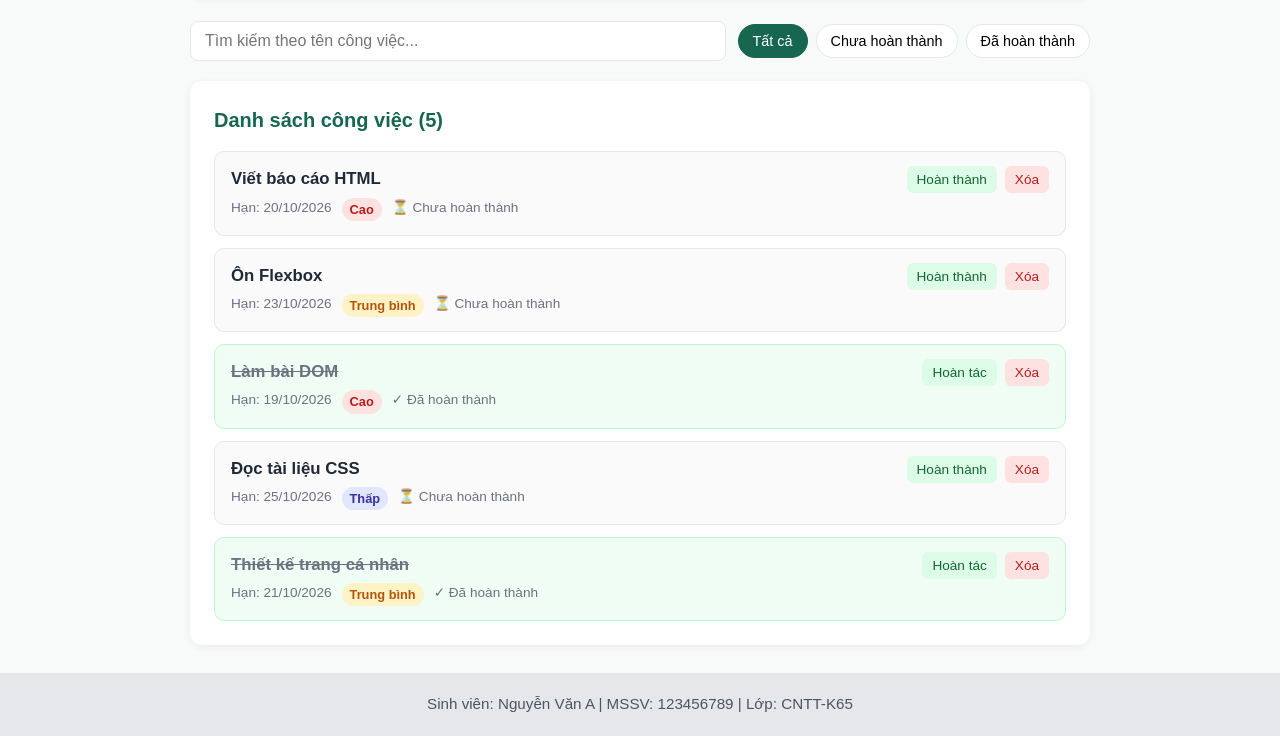
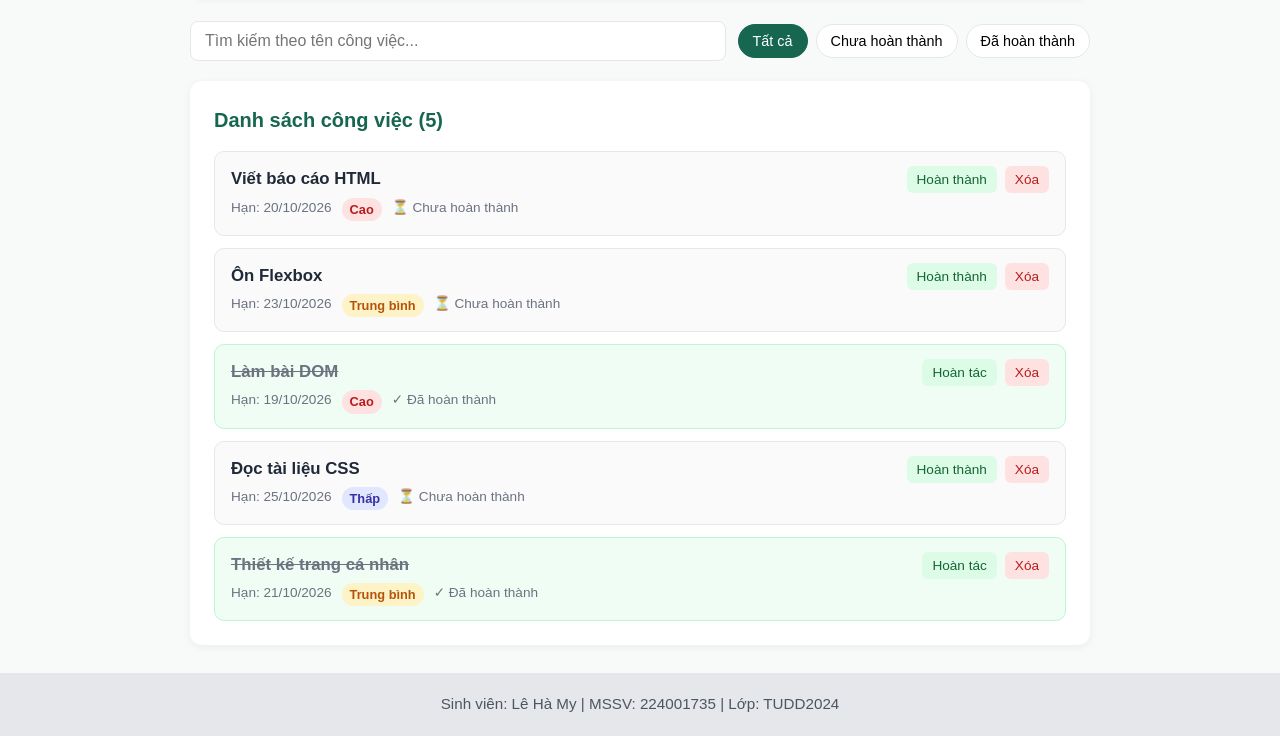
Before and after one commit to lehamy-12/LapTrinhWeb_Bt1_Buoi1, a plain HTML site: page index.html in a window 1280 px wide. Shown: the part 493-1229 px from the top of the page. Drawn offline with Linux system fonts and the light colour scheme.

Commit message:
Update index.html

```diff
--- a/index.html
+++ b/index.html
@@ -71,7 +71,7 @@
 
   <footer class="site-footer">
     <div class="container">
-      Sinh viên: Nguyễn Văn A  |  MSSV: 123456789  |  Lớp: CNTT-K65
+      Sinh viên: Lê Hà My  |  MSSV: 224001735  |  Lớp: TUDD2024
     </div>
   </footer>
 </body>
```
